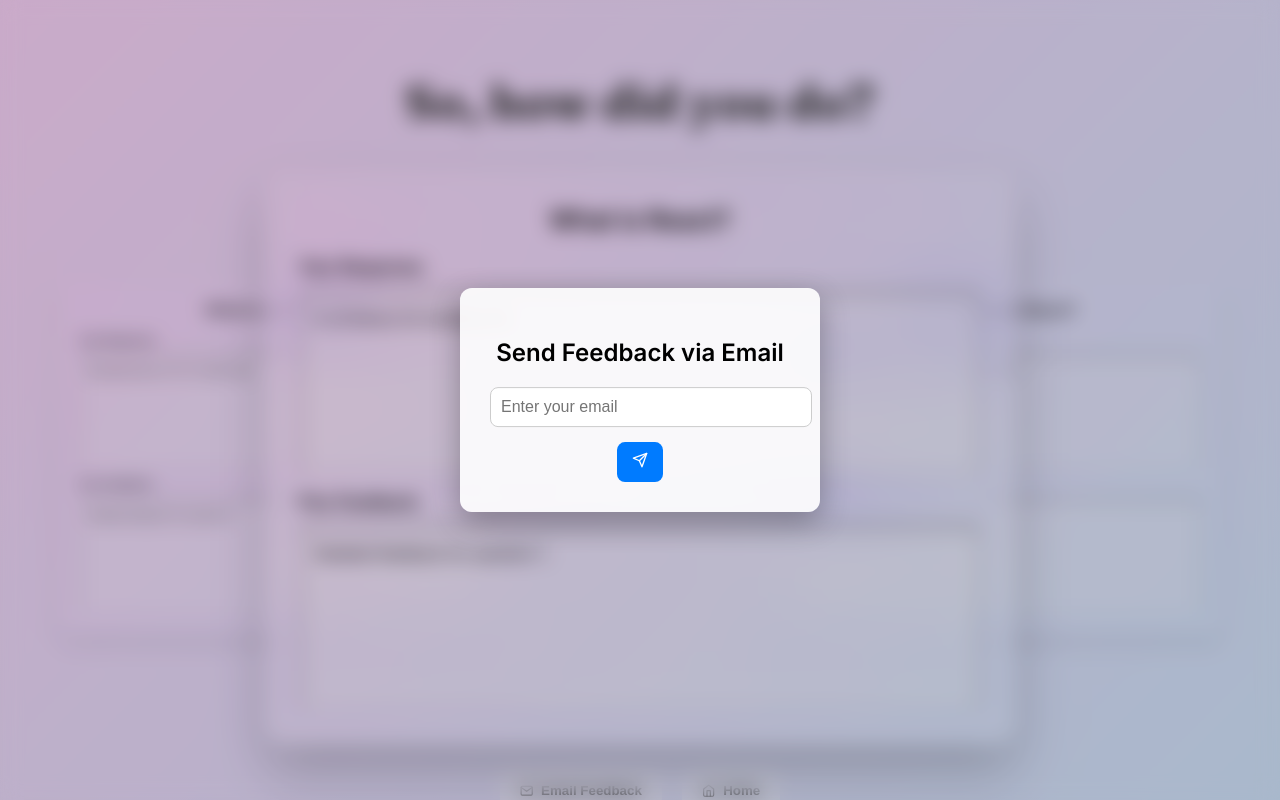
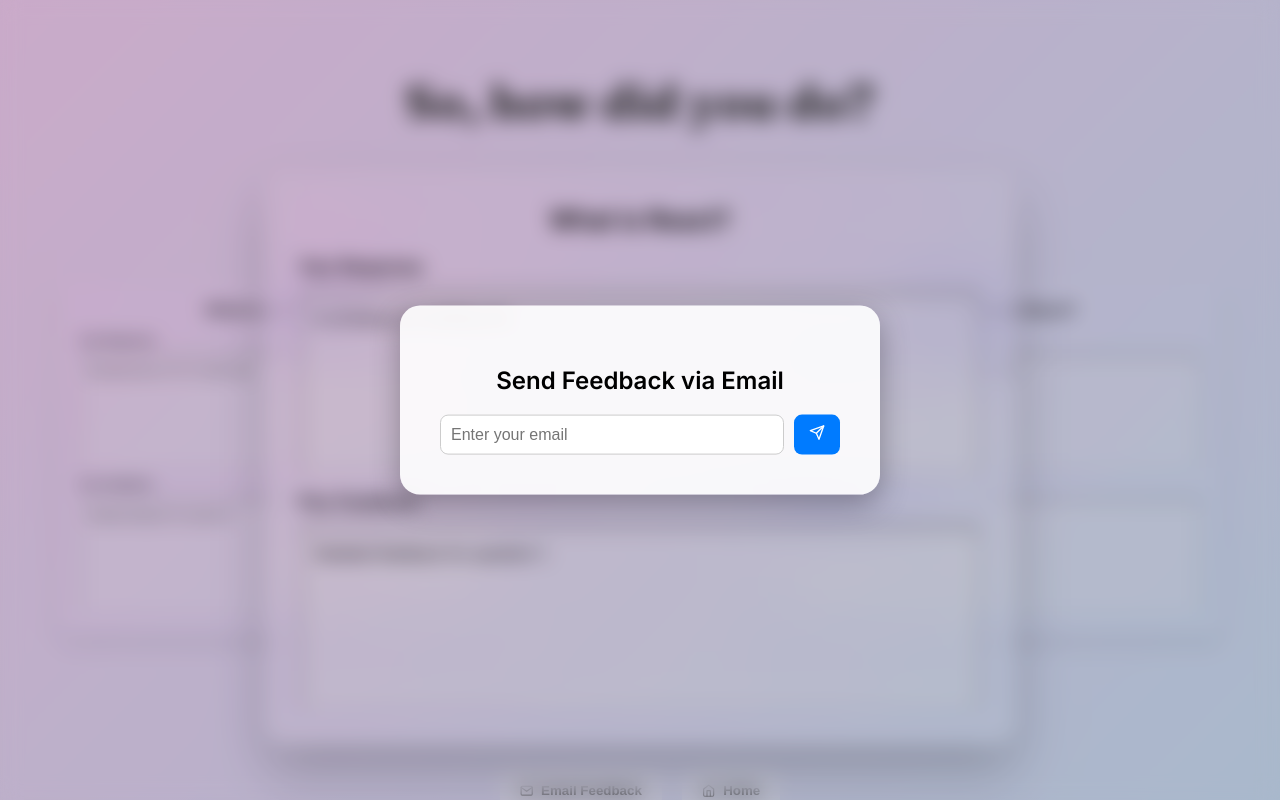
Before and after one commit to WindowsDotExe/HackED2025, a React (Create React App) app in the folder frontend/my-react-app/: page /feedback in a window 1280 px wide. Both pictures are taken after a click on the button "Email Feedback". Built offline with nearby package versions, Linux system fonts and the light colour scheme.

Commit message:
updated frontend

```diff
--- a/frontend/my-react-app/src/Pages/Feedback.jsx
+++ b/frontend/my-react-app/src/Pages/Feedback.jsx
@@ -91,15 +91,15 @@ const FeedbackCarousel = () => {
         </button>
       </div>
 
-      {/* ✅ Blurred Background (Only When Popup is Open) */}
+      {/* Blurred Background (Only When Popup is Open) */}
       {showEmailPopup && <div className="background-blur"></div>}
 
-      {/* ✅ Email Popup */}
+      {/* Email Popup */}
       {showEmailPopup && (
         <div className="email-popup">
           <h2>Send Feedback via Email</h2>
           {!emailSent ? (
-            <>
+            <div className="email-form">
               <input
                 type="email"
                 placeholder="Enter your email"
@@ -109,7 +109,7 @@ const FeedbackCarousel = () => {
               <button onClick={handleSendEmail} disabled={sending}>
                 {sending ? "Sending..." : <FiSend />}
               </button>
-            </>
+            </div>
           ) : (
             <p className="email-sent-text">✅ Email sent successfully!</p>
           )}
--- a/frontend/my-react-app/src/Styles/Feedback.css
+++ b/frontend/my-react-app/src/Styles/Feedback.css
@@ -70,7 +70,6 @@
   pointer-events: none;
 }
 
-
 /* ✅ LEFT & RIGHT CARDS */
 .left-card {
   transform: translateX(-350px) scale(0.65);
@@ -111,7 +110,6 @@
 
 .response-container,
 .feedback-container {
-  /* A white tint with translucency */
   background: rgba(255, 255, 255, 0.2);
   padding: 15px;
   padding-top: 5px;
@@ -122,9 +120,11 @@
   overflow-y: auto;
   line-height: 1.4em;
   box-shadow: inset 0 4px 8px 2px rgba(0, 0, 0, 0.2);
+  pointer-events: auto;
   font-size: 0.9rem;
+  scrollbar-width: thin; /* Ensures scrollbar is visible */
+  scrollbar-color: rgba(0, 0, 0, 0.4) transparent; /* Makes scrollbar more visible */
 }
-
 
 /* ✅ Hide scrollbar in Webkit browsers */
 .response-container::-webkit-scrollbar,
@@ -177,24 +177,32 @@
   left: 50%;
   transform: translate(-50%, -50%);
   background: rgba(255, 255, 255, 0.9);
-  padding: 30px;
-  border-radius: 12px;
+  padding: 40px; /* Increased padding */
+  border-radius: 20px; /* Increased border-radius for rounder corners */
   box-shadow: 0 10px 30px rgba(0, 0, 0, 0.3);
   text-align: center;
-  width: 300px;
+  width: 400px; /* Increased width */
   z-index: 20; /* Higher than blurred background */
 }
 
-/* ✅ Keep input and button functional */
+/* Container to hold the email input and button on the same line */
+.email-form {
+  display: flex;
+  gap: 10px;
+  align-items: center;
+}
+
+/* Updated input styling for the email popup */
 .email-popup input {
-  width: 100%;
+  flex: 1;
   padding: 10px;
-  margin-bottom: 15px;
   border: 1px solid #ccc;
   border-radius: 8px;
   font-size: 1rem;
+  margin-bottom: 0; /* Remove bottom margin to align with button */
 }
 
+/* Email popup button styling */
 .email-popup button {
   background: #007bff;
   color: white;
```
